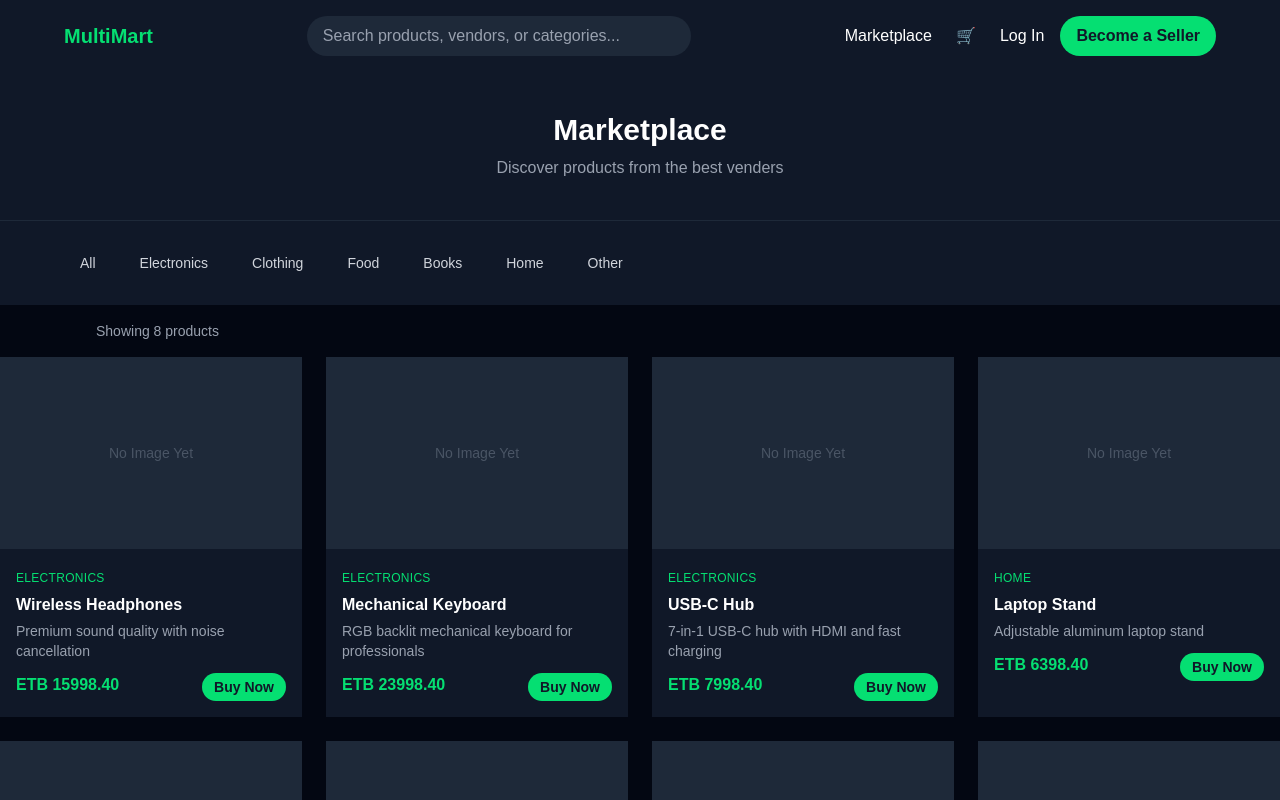
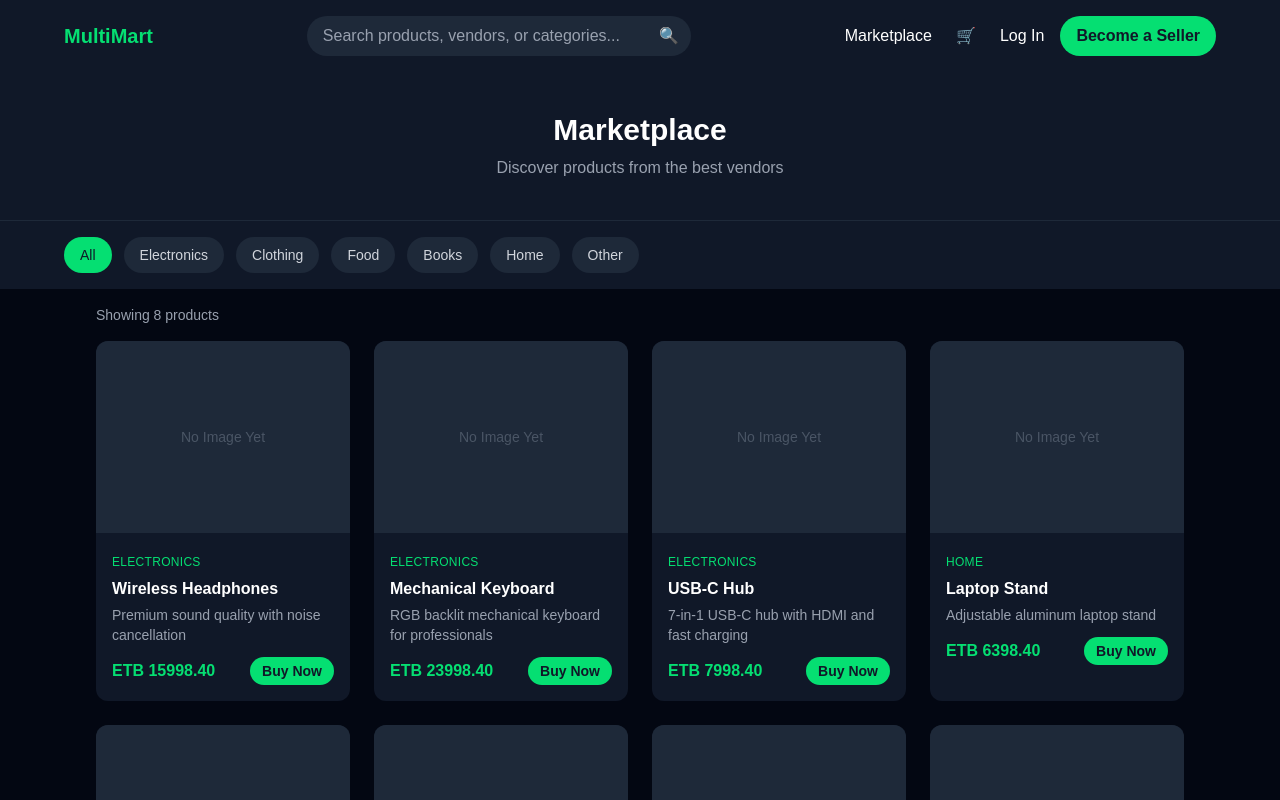
Before and after one commit to kalhub96/multi-vendor-marketplace, a Next.js app: page /products in a window 1280 px wide. Shown: the top 800 px of the page. Built offline with nearby package versions, Linux system fonts and the light colour scheme.

Commit message:
feat: Add search functionality to navbar and create SearchBar component

```diff
--- a/app/(store)/products/page.tsx
+++ b/app/(store)/products/page.tsx
@@ -1,45 +1,71 @@
 "use client"
 
 import { useState } from "react"
+import { useSearchParams } from "next/navigation"
 import Link from "next/link"
 import { products } from "@/data/products"
-import { Product, ProductCategory } from "@/types"
+import { ProductCategory } from "@/types"
 
-//filter tab
-const categories: { label: string; value: ProductCategory | "all"}[] = [
-    { label: "All", value: "all"},
-    { label: "Electronics", value: "electronics"},
-    { label: "Clothing", value: "clothing"},
-    { label: "Food", value:"food"},
-    { label: "Books", value:"books"},
-    { label: "Home", value:"home"},
-    { label: "Other", value:"other"}
+const categories: { label: string; value: ProductCategory | "all" }[] = [
+  { label: "All", value: "all" },
+  { label: "Electronics", value: "electronics" },
+  { label: "Clothing", value: "clothing" },
+  { label: "Food", value: "food" },
+  { label: "Books", value: "books" },
+  { label: "Home", value: "home" },
+  { label: "Other", value: "other" },
 ]
 
 export default function ProductsPage() {
-    const [selectedCategory, setsetSelectedCategory] = useState<ProductCategory | "all" >("all")
+  const searchParams = useSearchParams()
+  const searchQuery = searchParams.get("search") || ""
 
+  const [selectedCategory, setSelectedCategory] = useState<ProductCategory | "all">("all")
+
+  // FILTER BY SEARCH QUERY FIRST
+  const searchedProducts = searchQuery
+    ? products.filter((p) => {
+        const query = searchQuery.toLowerCase()
+        return (
+          p.name.toLowerCase().includes(query) ||
+          p.description.toLowerCase().includes(query) ||
+          p.category.toLowerCase().includes(query)
+        )
+      })
+    : products
+
+  // THEN FILTER BY CATEGORY
   const filteredProducts =
     selectedCategory === "all"
-    ? products
-    : products.filter((p) => p.category === selectedCategory)
+      ? searchedProducts
+      : searchedProducts.filter((p) => p.category === selectedCategory)
 
   return (
     <main className="min-h-screen bg-gray-950 text-white">
+
+      {/* PAGE HEADER */}
       <section className="bg-gray-900 py-10 px-8 text-center">
         <h1 className="text-3xl font-bold mb-2">Marketplace</h1>
         <p className="text-gray-400">
-                    Discover products from the best venders
+          {searchQuery
+            ? `Search results for "${searchQuery}"`
+            : "Discover products from the best vendors"}
         </p>
       </section>
 
+      {/* CATEGORY FILTER TABS */}
       <section className="bg-gray-900 border-t border-gray-800 px-8 py-4">
         <div className="max-w-6xl mx-auto flex gap-3 overflow-x-auto">
           {categories.map((cat) => (
             <button
               key={cat.value}
-                        onClick={() => setsetSelectedCategory(cat.value)}
-                        className={'px-4 py-4 rounded-full text-sm font-medium whitespace-nowrap transition-colors ${ selectedCategory === cat.value   ? "bg-green-400 text-gray-900" : "bg-gray-800 text-gray-300 hover:bg-gray-700"}'}
+              type="button"
+              onClick={() => setSelectedCategory(cat.value)}
+              className={`px-4 py-2 rounded-full text-sm font-medium whitespace-nowrap transition-colors ${
+                selectedCategory === cat.value
+                  ? "bg-green-400 text-gray-900"
+                  : "bg-gray-800 text-gray-300 hover:bg-gray-700"
+              }`}
             >
               {cat.label}
             </button>
@@ -47,40 +73,64 @@ export default function ProductsPage() {
         </div>
       </section>
 
+      {/* RESULTS COUNT + CLEAR SEARCH */}
       <section className="max-w-6xl mx-auto px-8 py-4">
+        <div className="flex items-center justify-between">
           <p className="text-gray-400 text-sm">
             Showing {filteredProducts.length} products
           </p>
+          {searchQuery && (
+            <Link
+              href="/products"
+              className="text-green-400 text-sm hover:underline"
+            >
+              Clear search ✕
+            </Link>
+          )}
+        </div>
       </section>
 
-            <section>
-                {filteredProducts.length === 0 ?(<div className="text-center py-20 text-gray-500">
-                    No products found in this category
+      {/* PRODUCTS GRID */}
+      <section className="max-w-6xl mx-auto px-8 pb-16">
+        {filteredProducts.length === 0 ? (
+          <div className="text-center py-20">
+            <p className="text-5xl mb-4">🔍</p>
+            <p className="text-gray-400 mb-2">
+              No products found{searchQuery && ` for "${searchQuery}"`}
+            </p>
+            <p className="text-gray-500 text-sm">
+              Try a different search term or category
+            </p>
           </div>
-            ):(
-                <div className="grid grid-cols-1 sm:grig-cols-2 lg:grid-cols-4 gap-6">
+        ) : (
+          <div className="grid grid-cols-1 sm:grid-cols-2 lg:grid-cols-4 gap-6">
             {filteredProducts.map((product) => (
               <Link
                 key={product.id}
                 href={`/products/${product.id}`}
-                        className="bg-gray-900 round-xl overflow-hidden hover:ring-green-400 transition-all"
+                className="bg-gray-900 rounded-xl overflow-hidden hover:ring-2 hover:ring-green-400 transition-all"
               >
                 <div className="bg-gray-800 h-48 flex items-center justify-center">
                   <span className="text-gray-600 text-sm">No Image Yet</span>
                 </div>
+
                 <div className="p-4">
-                            <span className="text-xs text-green-400 uppercase  tracking-wide">
+                  <span className="text-xs text-green-400 uppercase tracking-wide">
                     {product.category}
                   </span>
                   <h3 className="font-semibold mt-1 mb-1">{product.name}</h3>
                   <p className="text-gray-400 text-sm mb-3 line-clamp-2">
                     {product.description}
                   </p>
-                            <div className="flex item-center justify-between">
+
+                  <div className="flex items-center justify-between">
                     <span className="text-green-400 font-bold">
                       ETB {(product.price * 160).toFixed(2)}
                     </span>
-                                <button className="bg-green-400 text-gray-900 text-sm font-semibold px-3 py-1 rounded-full hover:bg-green-300 transition-colors">
+                    <button
+                      type="button"
+                      className="bg-green-400 text-gray-900 text-sm font-semibold px-3 py-1 rounded-full hover:bg-green-300 transition-colors"
+                    >
                       Buy Now
                     </button>
                   </div>
@@ -90,6 +140,7 @@ export default function ProductsPage() {
           </div>
         )}
       </section>
+
     </main>
   )
 }
--- a/app/admin/dashboard/page.tsx
+++ b/app/admin/dashboard/page.tsx
@@ -1,20 +1,15 @@
 "use client"
 
 import { useState, useEffect } from "react"
-import Link from "next/link"
 import { useRouter } from "next/navigation"
-import { User } from "@/types"
 import { products } from "@/data/products"
 import { users, vendors } from "@/data/users"
 import { orders } from "@/data/orders"
 import { useAuth } from "@/lib/auth-context"
 
-
 export default function AdminDashboardPage() {
   const router = useRouter()
-  const { loaded } = useAuth()
-  const [currentUser, setCurrentUser] = useState<User | null>(null)
-  const [checking, setChecking] = useState(true)
+  const { currentUser, loaded } = useAuth()
   const [activeTab, setActiveTab] = useState<"overview" | "vendors" | "products">("overview")
   const [allProducts, setAllProducts] = useState(products)
 
@@ -25,7 +20,7 @@ export default function AdminDashboardPage() {
       router.push("/login")
       return
     }
-    if (currentUser.role !== "admin"){
+    if (currentUser.role !== "admin") {
       router.push("/")
     }
   }, [currentUser, loaded, router])
--- a/app/vendor/dashboard/page.tsx
+++ b/app/vendor/dashboard/page.tsx
@@ -14,12 +14,15 @@ export default function VendorDashboredPage() {
     const { currentUser, loaded } = useAuth()
 
     useEffect(() => {
+        console.log("VENDOR DASHBOARD CHECK:", { loaded, currentUser })
         if (!loaded) return
         if (!currentUser) {
+            console.log("REDIRECTING — no currentUser")
             router.push("/login")
             return
         }
         if (currentUser.role !== "vendor"){
+            console.log("REDIRECTING — wrong role:", currentUser.role)
             router.push("/")
         }
     }, [currentUser, loaded, router])
--- a/app/vendor/products/page.tsx
+++ b/app/vendor/products/page.tsx
@@ -1,17 +1,15 @@
 "use client"
 
-import { useState, useEffect } from "react"
+import { useState, useEffect, useRef } from "react"
 import Link from "next/link"
 import { useRouter } from "next/navigation"
-import { User, Product, ProductCategory } from "@/types"
+import { Product, ProductCategory } from "@/types"
 import { products as mockProducts } from "@/data/products"
 import { useAuth } from "@/lib/auth-context"
 
 export default function VendorProductsPage() {
   const router = useRouter()
-  const { loaded } = useAuth()
-  const [currentUser, setCurrentUser] = useState<User | null>(null)
-  const [checking, setChecking] = useState(true)
+  const { currentUser, loaded } = useAuth()
   const [products, setProducts] = useState<Product[]>([])
   const [showForm, setShowForm] = useState(false)
 
@@ -22,6 +20,8 @@ export default function VendorProductsPage() {
   const [stock, setStock] = useState("")
   const [category, setCategory] = useState<ProductCategory>("electronics")
   const [formError, setFormError] = useState("")
+  const [imagePreview, setImagePreview] = useState<string>("")
+  const fileInputRef = useRef<HTMLInputElement>(null)
 
   // AUTH CHECK
   useEffect(() => {
@@ -30,8 +30,9 @@ export default function VendorProductsPage() {
       router.push("/login")
       return
     }
-    if (currentUser.role !== "vendor"){
+    if (currentUser.role !== "vendor") {
       router.push("/")
+      return
     }
     setProducts(mockProducts.filter((p) => p.vendorId === "vendor_1"))
   }, [currentUser, loaded, router])
@@ -42,6 +43,38 @@ export default function VendorProductsPage() {
         <p className="text-gray-400">Loading...</p>
       </main>
     )
+  }
+
+  const handleImageChange = (e: React.ChangeEvent<HTMLInputElement>) => {
+    const file = e.target.files?.[0]
+    if (!file) return
+
+    if (!file.type.startsWith("image/")) {
+      setFormError("Please select a valid image file")
+      return
+    }
+
+    if (file.size > 2 * 1024 * 1024) {
+      setFormError("Image must be smaller than 2MB")
+      return
+    }
+
+    setFormError("")
+
+    // CONVERT TO BASE64
+    const reader = new FileReader()
+    reader.onload = () => {
+      setImagePreview(reader.result as string)
+    }
+    reader.readAsDataURL(file)
+  }
+
+  // REMOVE SELECTED IMAGE
+  const handleRemoveImage = () => {
+    setImagePreview("")
+    if (fileInputRef.current) {
+      fileInputRef.current.value = ""
+    }
   }
 
   // ADD PRODUCT HANDLER
@@ -71,7 +104,7 @@ export default function VendorProductsPage() {
       name,
       description,
       price: Number(price) / 160,
-      image: "/products/placeholder.jpg",
+      image: imagePreview || "/products/placeholder.jpg",
       category,
       stock: Number(stock),
       createdAt: new Date().toISOString(),
@@ -85,6 +118,8 @@ export default function VendorProductsPage() {
     setPrice("")
     setStock("")
     setCategory("electronics")
+    setImagePreview("")
+    if (fileInputRef.current) fileInputRef.current.value = ""
     setShowForm(false)
   }
 
@@ -135,6 +170,48 @@ export default function VendorProductsPage() {
             )}
 
             <div className="grid grid-cols-1 md:grid-cols-2 gap-4">
+
+              {/* IMAGE UPLOAD */}
+              <div className="md:col-span-2">
+                <label className="text-sm text-gray-400 mb-1 block">
+                  Product Image
+                </label>
+
+                {imagePreview ? (
+                  <div className="relative w-full h-48 rounded-lg overflow-hidden">
+                    {/* eslint-disable-next-line @next/next/no-img-element */}
+                    <img
+                      src={imagePreview}
+                      alt="Product preview"
+                      className="w-full h-full object-cover"
+                    />
+                    <button
+                      type="button"
+                      onClick={handleRemoveImage}
+                      className="absolute top-2 right-2 bg-gray-900/80 text-white w-8 h-8 rounded-full flex items-center justify-center hover:bg-red-500 transition-colors"
+                    >
+                      ✕
+                    </button>
+                  </div>
+                ) : (
+                  <label className="flex flex-col items-center justify-center w-full h-48 bg-gray-800 rounded-lg cursor-pointer hover:bg-gray-750 border-2 border-dashed border-gray-700 transition-colors">
+                    <span className="text-3xl mb-2">📷</span>
+                    <span className="text-gray-400 text-sm">
+                      Click to upload product image
+                    </span>
+                    <span className="text-gray-600 text-xs mt-1">
+                      PNG, JPG up to 2MB
+                    </span>
+                    <input
+                      ref={fileInputRef}
+                      type="file"
+                      accept="image/*"
+                      onChange={handleImageChange}
+                      className="hidden"
+                    />
+                  </label>
+                )}
+              </div>
 
               {/* NAME */}
               <div>
@@ -247,12 +324,28 @@ export default function VendorProductsPage() {
                 key={product.id}
                 className="grid grid-cols-5 gap-4 px-6 py-4 border-t border-gray-800 items-center hover:bg-gray-800/50 transition-colors"
               >
-                {/* NAME + DESCRIPTION */}
-                <div className="col-span-2">
-                  <p className="font-medium">{product.name}</p>
-                  <p className="text-gray-400 text-sm line-clamp-1">
-                    {product.description}
-                  </p>
+                {/* IMAGE + NAME + DESCRIPTION */}
+                <div className="col-span-2 flex items-center gap-3">
+                  <div className="w-12 h-12 rounded-lg overflow-hidden bg-gray-800 shrink-0">
+                    {product.image && product.image.startsWith("data:") ? (
+                      // eslint-disable-next-line @next/next/no-img-element
+                      <img
+                        src={product.image}
+                        alt={product.name}
+                        className="w-full h-full object-cover"
+                      />
+                    ) : (
+                      <div className="w-full h-full flex items-center justify-center text-gray-600 text-xs">
+                        Img
+                      </div>
+                    )}
+                  </div>
+                  <div>
+                    <p className="font-medium">{product.name}</p>
+                    <p className="text-gray-400 text-sm line-clamp-1">
+                      {product.description}
+                    </p>
+                  </div>
                 </div>
 
                 {/* CATEGORY */}
--- a/components/navbar.tsx
+++ b/components/navbar.tsx
@@ -1,6 +1,7 @@
 import Link from "next/link"
 import CartBadge from "@/components/cart-badge"
 import AuthButton from "@/components/auth-button"
+import SearchBar from "@/components/search-bar"
 
 export default function Navbar() {
   return (
@@ -11,16 +12,13 @@ export default function Navbar() {
           MultiMart
         </Link>
 
-        <input
-          type="text"
-          placeholder="Search products, vendors, or categories..."
-          className="hidden md:block w-96 px-4 py-2 rounded-full bg-gray-800 text-white placeholder-gray-400 focus:outline-none focus:ring-2 focus:ring-green-400"
-        />
+        <SearchBar />
 
         <div className="flex items-center gap-6">
           <Link
-          href="/products"
-          className="hover:text-green-400 transition-colors">
+            href="/products"
+            className="hover:text-green-400 transition-colors"
+          >
             Marketplace
           </Link>
 
@@ -28,6 +26,7 @@ export default function Navbar() {
 
           <AuthButton />
         </div>
+
       </div>
     </nav>
   )
--- /dev/null
+++ b/components/search-bar.tsx
@@ -0,0 +1,44 @@
+"use client"
+
+import { useState } from "react"
+import { useRouter } from "next/navigation"
+
+export default function SearchBar() {
+    const router = useRouter()
+    const [query, setQuery] = useState("")
+
+    //HANDLE SEARCH SUBMIT
+    const handleSearch = () => {
+        if (query.trim() === "") {
+            router.push("/products")
+            return
+        }
+        router.push(`/products?search=${encodeURIComponent(query.trim())}`)
+    }
+
+    //HANDLE KEY ENTERY
+    const handleKeyDown = (e: React.KeyboardEvent<HTMLInputElement>) => {
+        if (e.key === "Enter"){
+            handleSearch()
+        }
+    }
+
+    return(
+        <div className="hidden md:block relative w-96">
+            <input
+            type="text"
+            value={query}
+            onChange={(e) => setQuery(e.target.value)}
+            onKeyDown={handleKeyDown}
+            placeholder="Search products, vendors, or categories..."
+            className="w-full px-4 py-2 pr-10 rounded-full bg-gray-800 text-white placeholder-gray-400 focus:outline-none focus:ring-2 focus:ring-green-400"/>
+
+            <button
+            type="button"
+            onClick={handleSearch}
+            className="absolute right-1 top-1/2 -translate-y-1/2 text-gray-400 hover:text-green-400 transition-colors px-2">
+                🔍
+            </button>
+        </div>
+    )
+}
```
Lines whose indentation alone changed are shown as unchanged.
